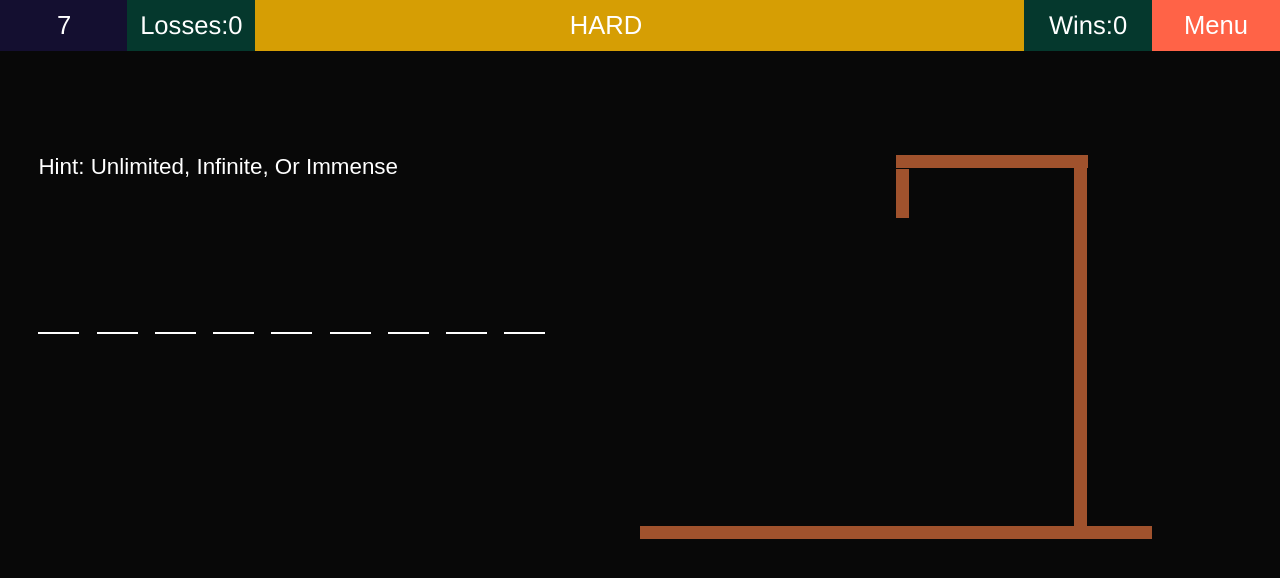
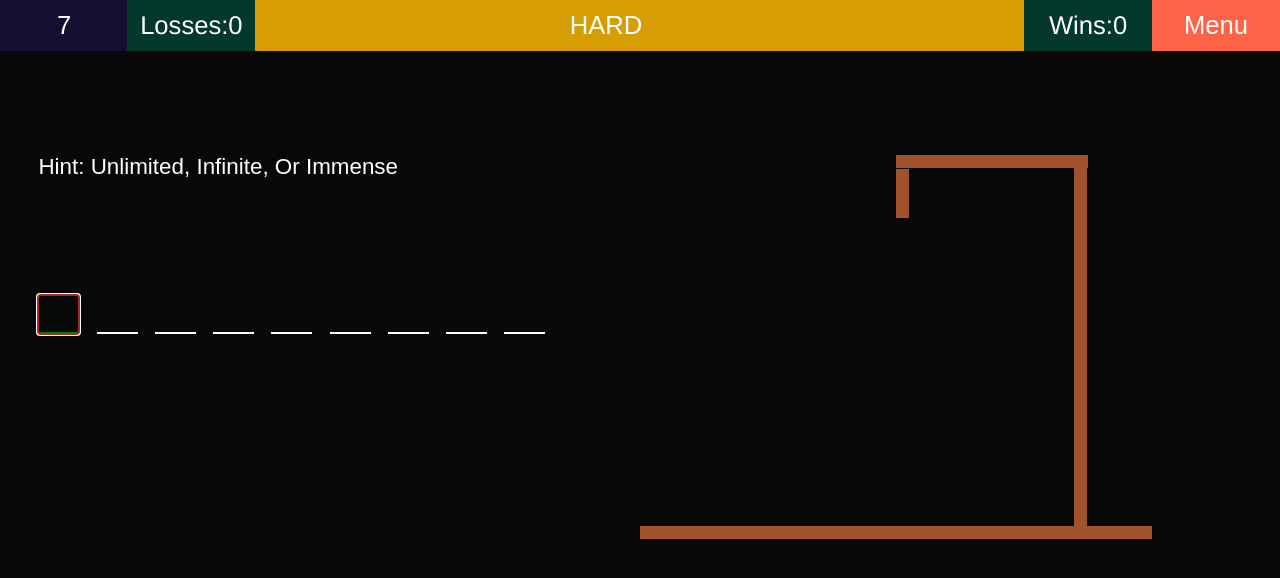
Before and after one commit to chrismukandama20/Hangmen, a plain HTML site: page hard.html in a window 1280 px wide. Drawn offline with Linux system fonts and the light colour scheme.

Commit message:
Update hard.css

```diff
--- a/hard.css
+++ b/hard.css
@@ -97,8 +97,8 @@ input{
     text-transform: uppercase;
 }
 input:focus{
-
-  outline: none;
+   outline-color: brown;
+  border-bottom-color: green;
 }
 .key-press{
 
```
